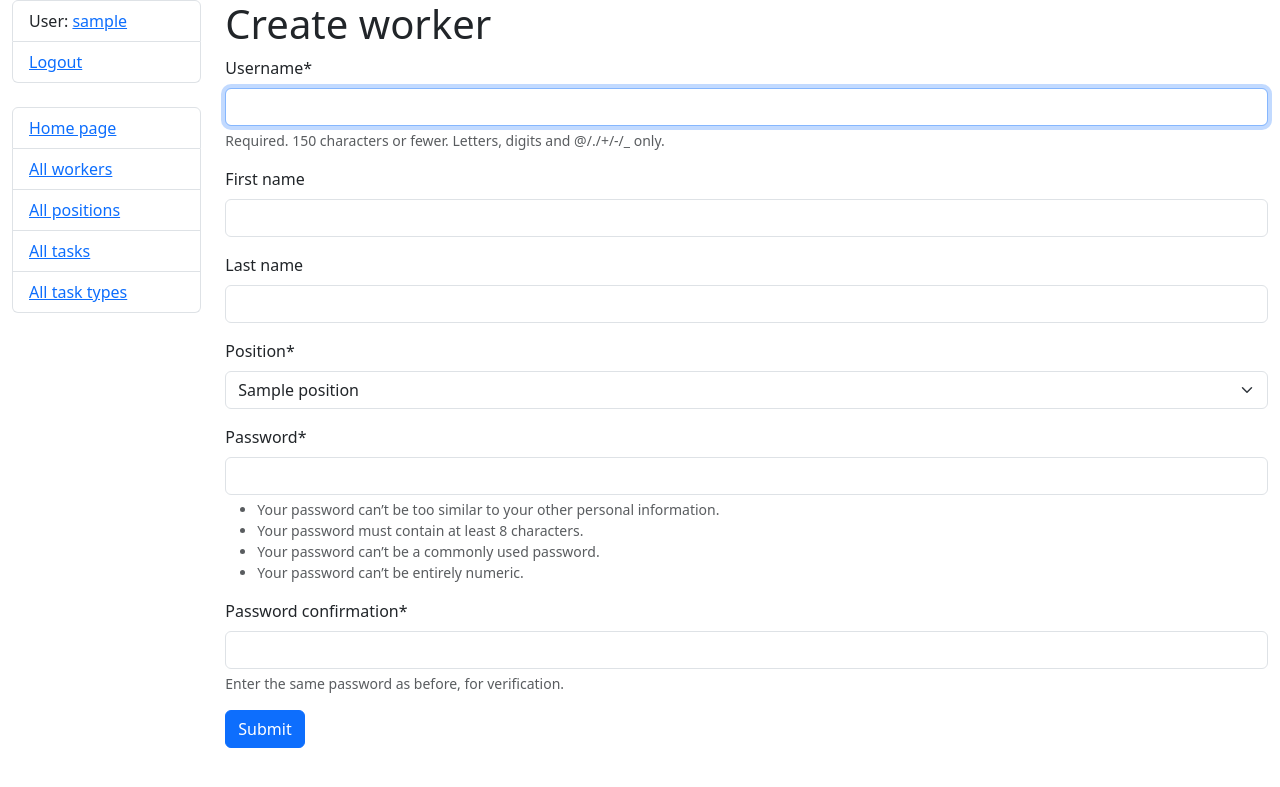
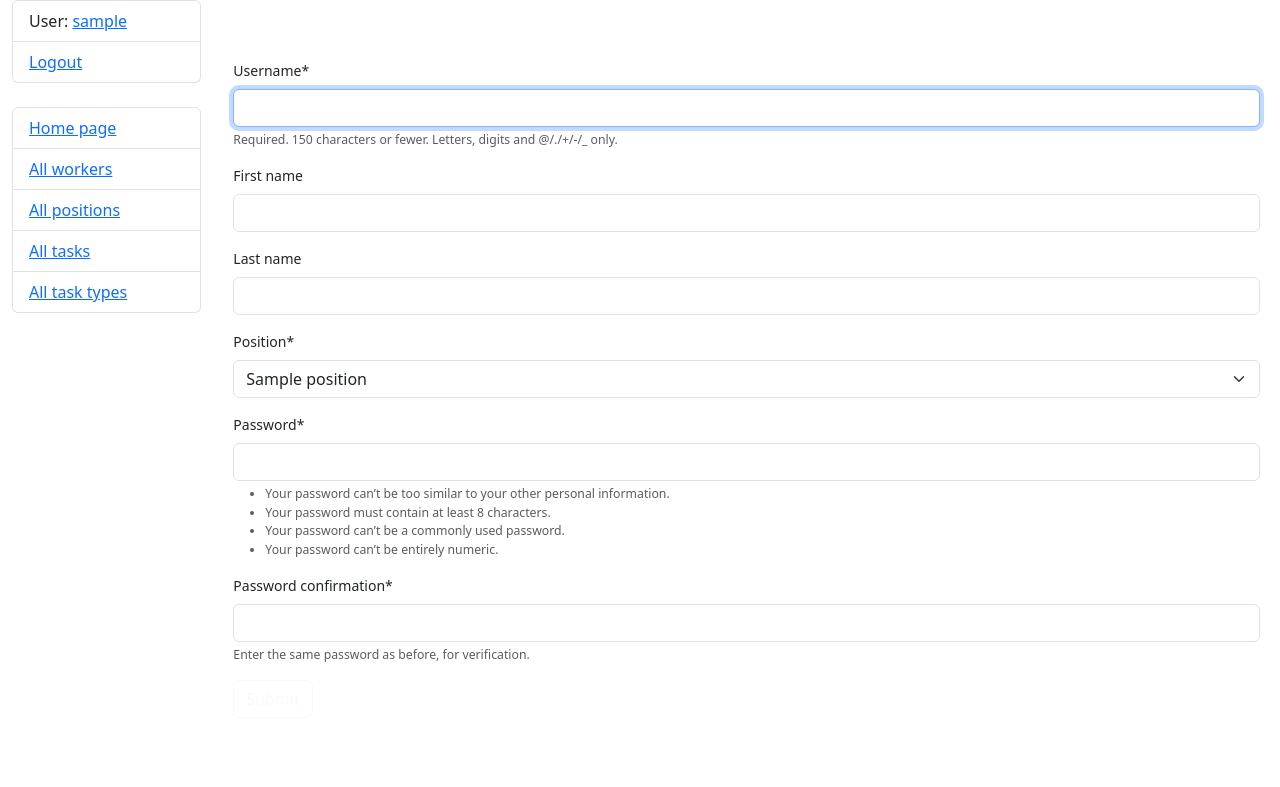
Before and after one commit to Paul-Starodub/IT-Company-Task-Manager, a Django app: page /workers/create/ in a window 1280 px wide. Shown: the top 787 px of the page. Run offline with Django 4.2, Linux system fonts and the light colour scheme; a user stored in the database is signed in; tables that the repository leaves empty hold one stand-in row (values such as "Sample post"); some libraries are stand-ins or nearby versions.

Commit message:
Updated worker_form.html

```diff
--- a/templates/company/worker_form.html
+++ b/templates/company/worker_form.html
@@ -2,11 +2,11 @@
 {% load crispy_forms_filters %}
 
 {% block content %}
-  <h1>{{ object|yesno:"Update,Create" }} worker</h1>
-  <form action="" method="post" novalidate>
+  <h1 class="text-white">{{ object|yesno:"Update,Create" }} worker</h1>
+  <form class="fon form-control-sm" action="" method="post" novalidate>
     {% csrf_token %}
     {{ form|crispy }}
 
-    <input type="submit" value="Submit" class="btn btn-primary">
+    <input type="submit" value="Submit" class="btn btn-outline-light text-bold">
   </form>
 {% endblock %}
```
